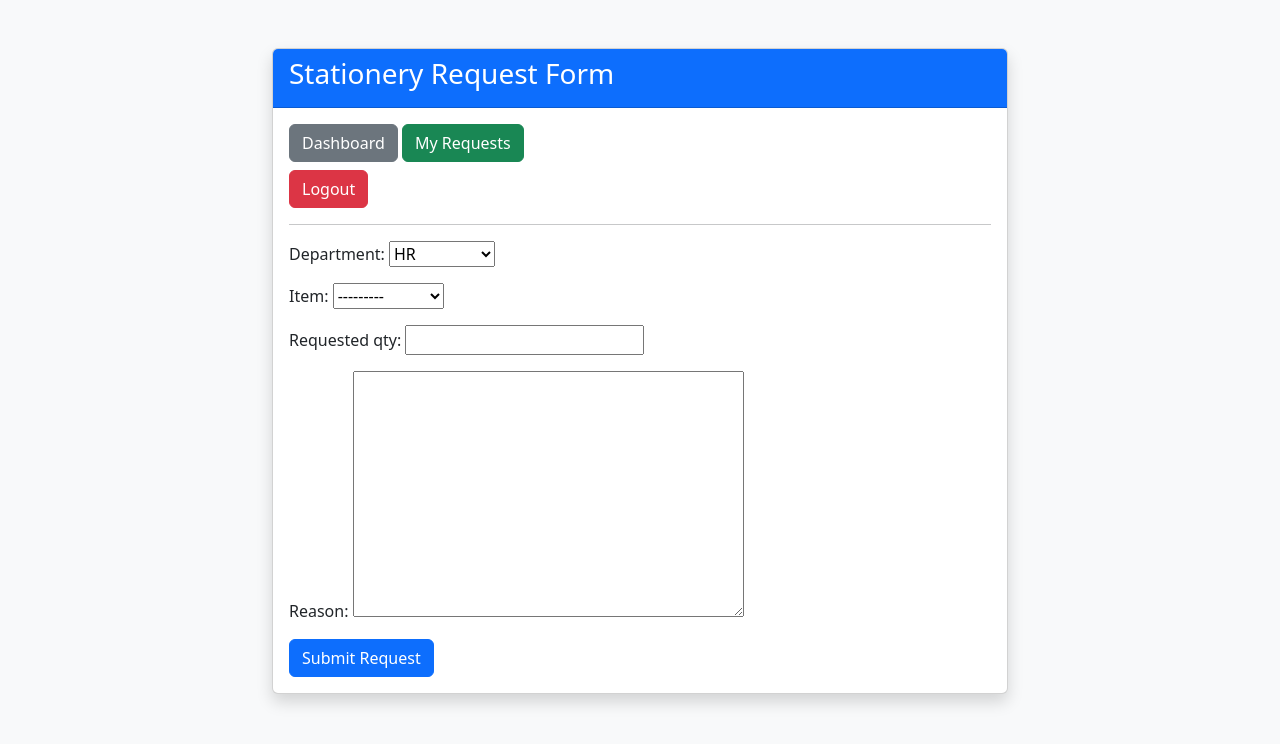
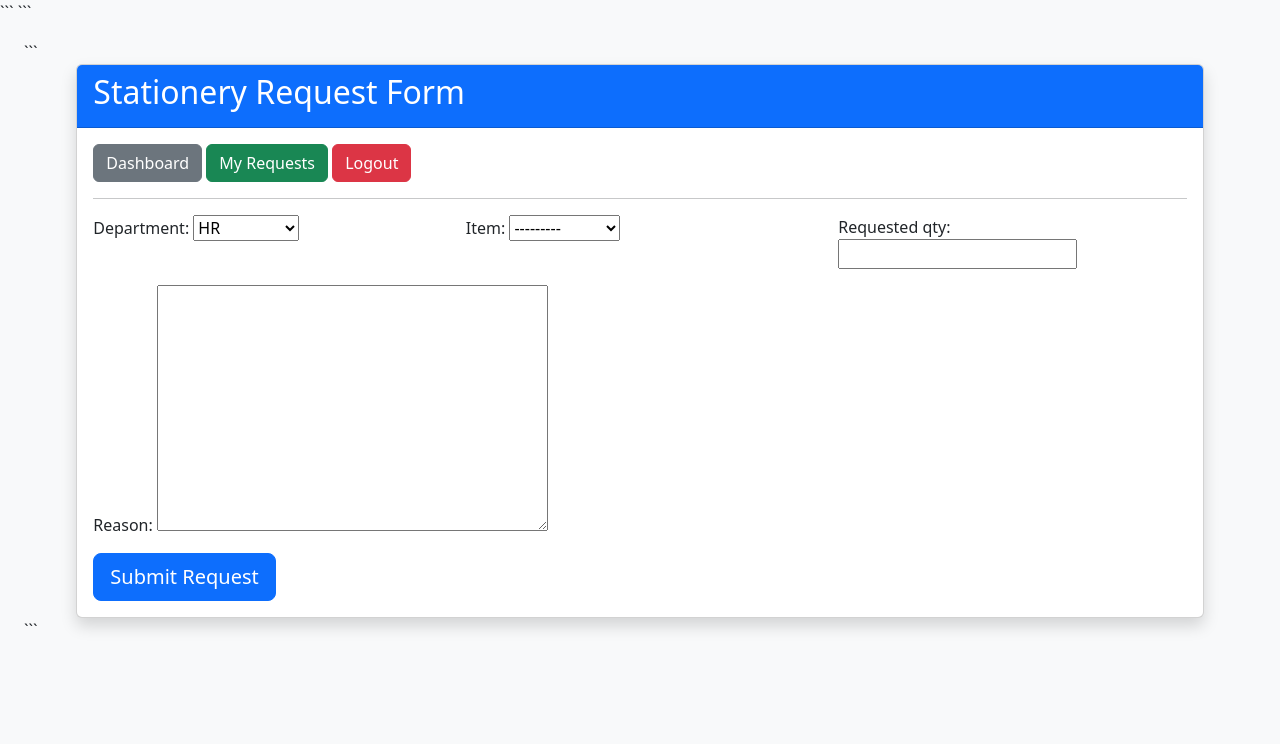
Before and after one commit to girjeshmeena61-lang/stationery-portal, a Django app: page / in a window 1280 px wide. Shown: the top 744 px of the page. Run offline with Django 5.2, Linux system fonts and the light colour scheme; a user stored in the database is signed in; data comes from the database, SQL or seed files in the repository.

Commit message:
Make requisition page full width

````diff
--- a/stationery/templates/requisition_form.html
+++ b/stationery/templates/requisition_form.html
@@ -1,19 +1,28 @@
 <!DOCTYPE html>
-<html> <head>
+
+<html>
+<head>
     <title>Stationery Request Form</title>
 
+```
 <link href="https://cdn.jsdelivr.net/npm/bootstrap@5.3.3/dist/css/bootstrap.min.css" rel="stylesheet">
+```
+
 </head>
+
 <body class="bg-light">
-<div class="container mt-5">
+
+<div class="container-fluid mt-3 px-4">
+
+```
 <div class="row justify-content-center">
 
-    <div class="col-md-8">
+    <div class="col-xl-11">
 
         <div class="card shadow">
 
             <div class="card-header bg-primary text-white">
-                <h3>Stationery Request Form</h3>
+                <h2>Stationery Request Form</h2>
             </div>
 
             <div class="card-body">
@@ -30,15 +39,17 @@
                     </div>
                 {% endif %}
 
+                <div class="mb-3">
                     <a href="/dashboard/" class="btn btn-secondary">Dashboard</a>
                     <a href="/status/" class="btn btn-success">My Requests</a>
 
-                <form method="post" action="/accounts/logout/" class="mt-2">
+                    <form method="post" action="/accounts/logout/" class="d-inline">
                         {% csrf_token %}
                         <button class="btn btn-danger" type="submit">
                             Logout
                         </button>
                     </form>
+                </div>
 
                 <hr>
 
@@ -46,9 +57,31 @@
 
                     {% csrf_token %}
 
-                    {{ form.as_p }}
+                    <div class="row">
 
-                    <button type="submit" class="btn btn-primary">
+                        <div class="col-md-4 mb-3">
+                            {{ form.department.label_tag }}
+                            {{ form.department }}
+                        </div>
+
+                        <div class="col-md-4 mb-3">
+                            {{ form.item.label_tag }}
+                            {{ form.item }}
+                        </div>
+
+                        <div class="col-md-4 mb-3">
+                            {{ form.requested_qty.label_tag }}
+                            {{ form.requested_qty }}
+                        </div>
+
+                    </div>
+
+                    <div class="mb-3">
+                        {{ form.reason.label_tag }}
+                        {{ form.reason }}
+                    </div>
+
+                    <button type="submit" class="btn btn-primary btn-lg">
                         Submit Request
                     </button>
 
@@ -61,4 +94,9 @@
     </div>
 
 </div>
+```
+
 </div>
+
+</body>
+</html>
````
Lines whose indentation alone changed are shown as unchanged.
